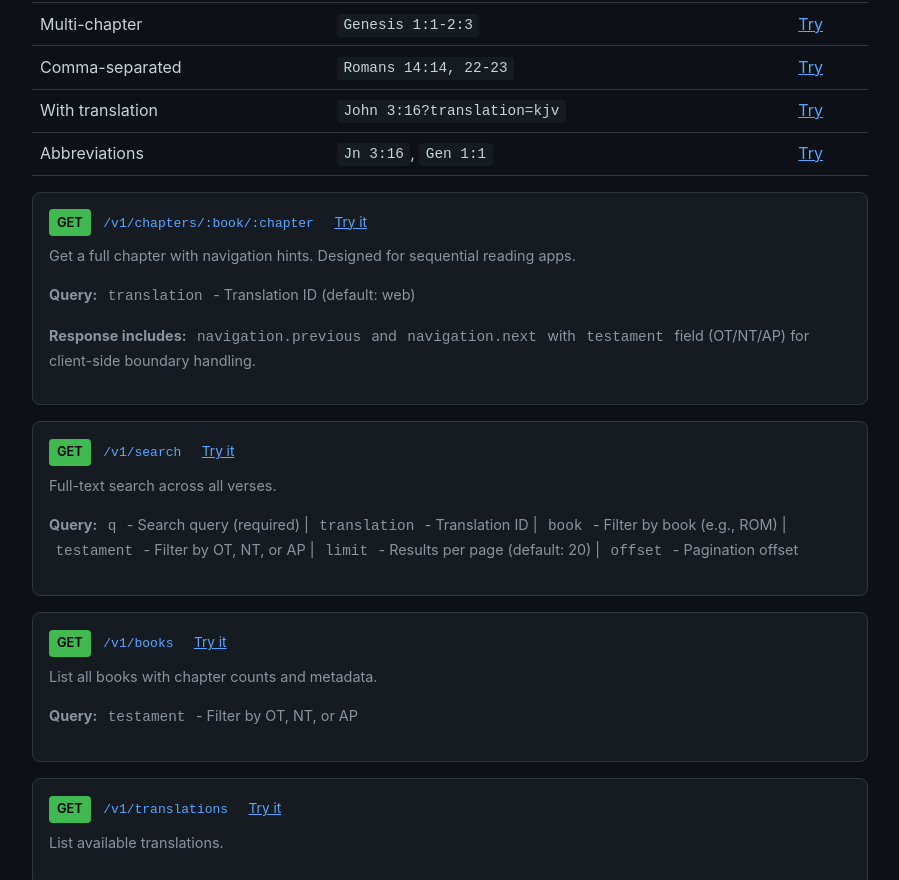
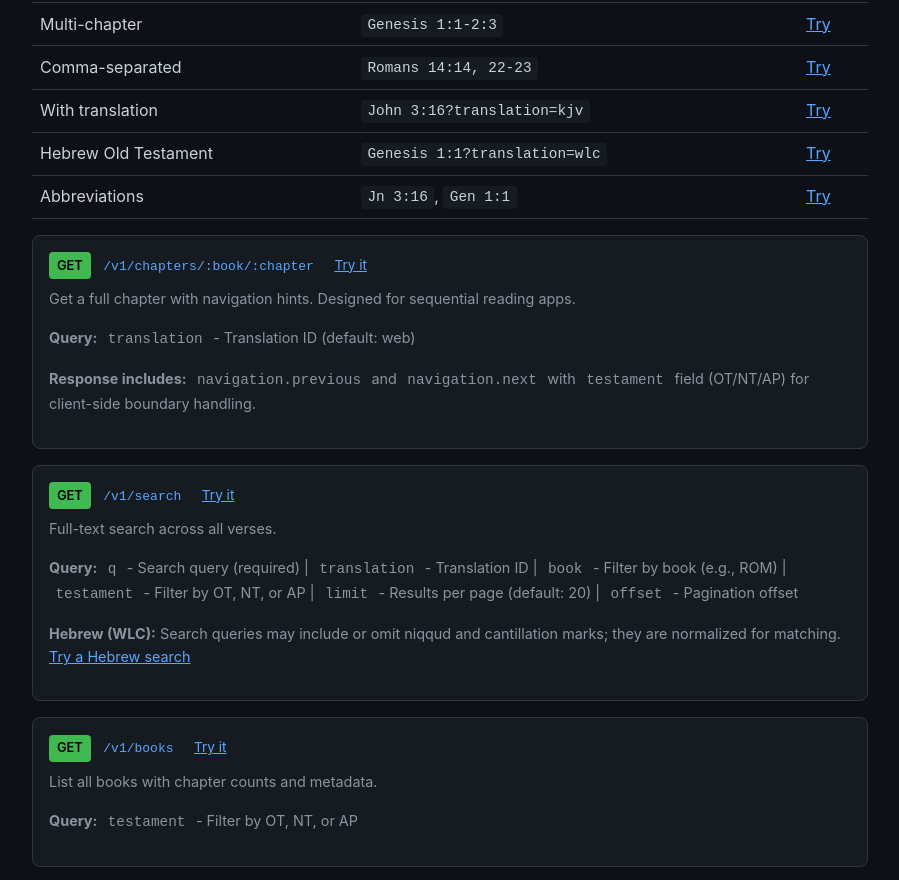
Before and after one commit to tuxr/bible-api, a website: page docs/index.html in a window 1280 px wide. Shown: the part 818-1698 px from the top of the page, without its empty margins (190-1089 px from the left). Drawn offline with Linux system fonts and the light colour scheme.

Commit message:
docs: document WLC translation

```diff
--- a/docs/index.html
+++ b/docs/index.html
@@ -117,6 +117,7 @@
     <tr><td>Multi-chapter</td><td><code>Genesis 1:1-2:3</code></td><td><a href="https://bible-api.dws-cloud.com/v1/verses/Genesis%201:1-2:3" target="_blank">Try</a></td></tr>
     <tr><td>Comma-separated</td><td><code>Romans 14:14, 22-23</code></td><td><a href="https://bible-api.dws-cloud.com/v1/verses/Romans%2014:14,%2022-23" target="_blank">Try</a></td></tr>
     <tr><td>With translation</td><td><code>John 3:16?translation=kjv</code></td><td><a href="https://bible-api.dws-cloud.com/v1/verses/John%203:16?translation=kjv" target="_blank">Try</a></td></tr>
+    <tr><td>Hebrew Old Testament</td><td><code>Genesis 1:1?translation=wlc</code></td><td><a href="https://bible-api.dws-cloud.com/v1/verses/Genesis%201:1?translation=wlc" target="_blank">Try</a></td></tr>
     <tr><td>Abbreviations</td><td><code>Jn 3:16</code>, <code>Gen 1:1</code></td><td><a href="https://bible-api.dws-cloud.com/v1/verses/Jn%203:16" target="_blank">Try</a></td></tr>
   </table>
 
@@ -143,6 +144,7 @@
       <code>limit</code> - Results per page (default: 20) |
       <code>offset</code> - Pagination offset
     </p>
+    <p class="param"><strong>Hebrew (WLC):</strong> Search queries may include or omit niqqud and cantillation marks; they are normalized for matching. <a href="https://bible-api.dws-cloud.com/v1/search?q=%D7%91%D6%B0%D6%BC%D7%A8%D6%B5%D7%90%D7%A9%D6%B4%D7%81%D7%99%D7%AA&amp;translation=wlc" target="_blank">Try a Hebrew search</a></p>
   </div>
 
   <div class="endpoint">
@@ -202,6 +204,7 @@
     <tr><th>ID</th><th>Name</th><th>Notes</th></tr>
     <tr><td><code>web</code></td><td>World English Bible</td><td>Default. Modern English, public domain.</td></tr>
     <tr><td><code>kjv</code></td><td>King James Version</td><td>1769 edition, public domain.</td></tr>
+    <tr><td><code>wlc</code></td><td>Westminster Leningrad Codex</td><td>Hebrew Masoretic Text. Old Testament only (39 books); New Testament verse and chapter requests return 404.</td></tr>
   </table>
 
   <h2>Usage Guidelines</h2>
```
